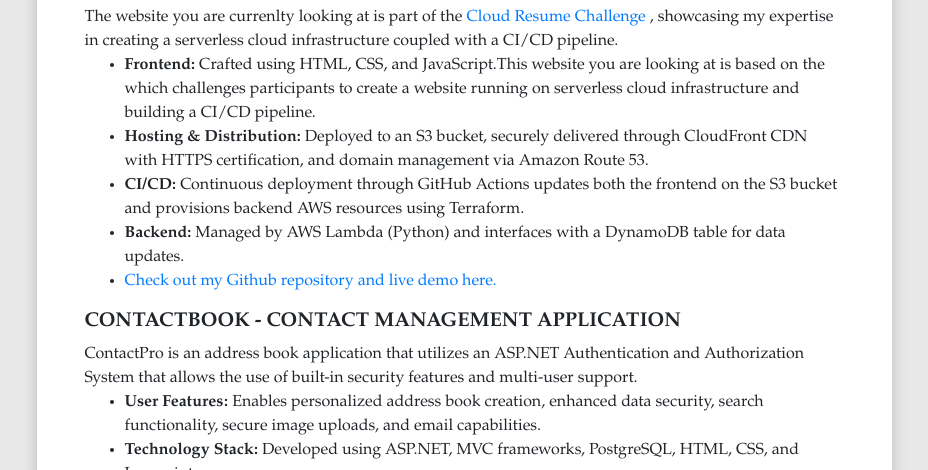
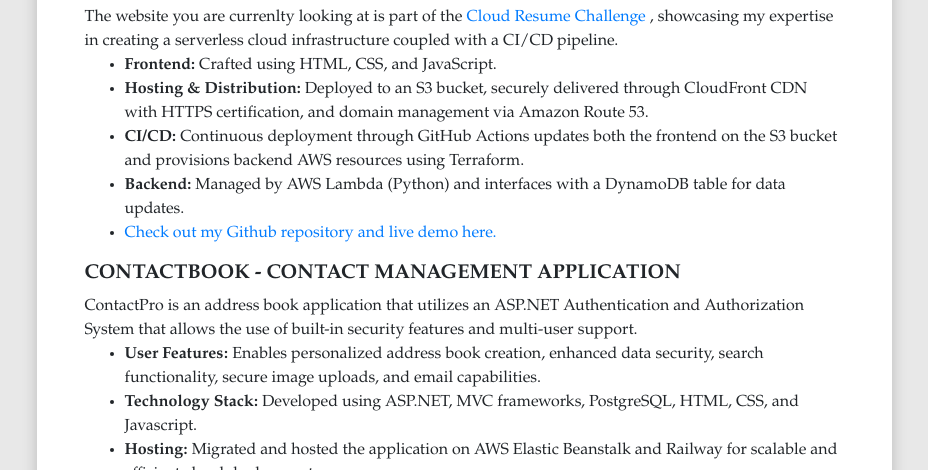
Before and after one commit to Aptenz/aws-cloud-resume-challenge, a plain HTML site: page website/index.html in a window 1280 px wide. Shown: the part 630-1100 px from the top of the page, without its empty margins (176-1104 px from the left). Drawn offline with nearby package versions, Linux system fonts and the light colour scheme; no server answers.

Commit message:
Fixed typo in html

```diff
--- a/website/index.html
+++ b/website/index.html
@@ -61,9 +61,7 @@
                             Challenge</a> , showcasing my expertise in creating a
                         serverless cloud infrastructure coupled with a CI/CD pipeline.</p>
                     <ul>
-                        <li><strong>Frontend:</strong> Crafted using HTML, CSS, and JavaScript.This website you are
-                            looking at is based on the which challenges participants to create
-                            a website running on serverless cloud infrastructure and building a CI/CD pipeline.
+                        <li><strong>Frontend:</strong> Crafted using HTML, CSS, and JavaScript.
                         </li>
                         <li>
                             <strong>Hosting & Distribution:</strong> Deployed to an S3 bucket, securely delivered
@@ -102,8 +100,7 @@
                         </li>
                         <li>
                             <strong>Hosting:</strong> Migrated and hosted the application on AWS Elastic Beanstalk and
-                            Railway for
-                            scalable and efficient cloud deployment.
+                            Railway for scalable and efficient cloud deployment.
                         </li>
                         <li>
                             <a href="https://github.com/Aptenz/ContactPro_MVC" target="_blank">Check out
```
